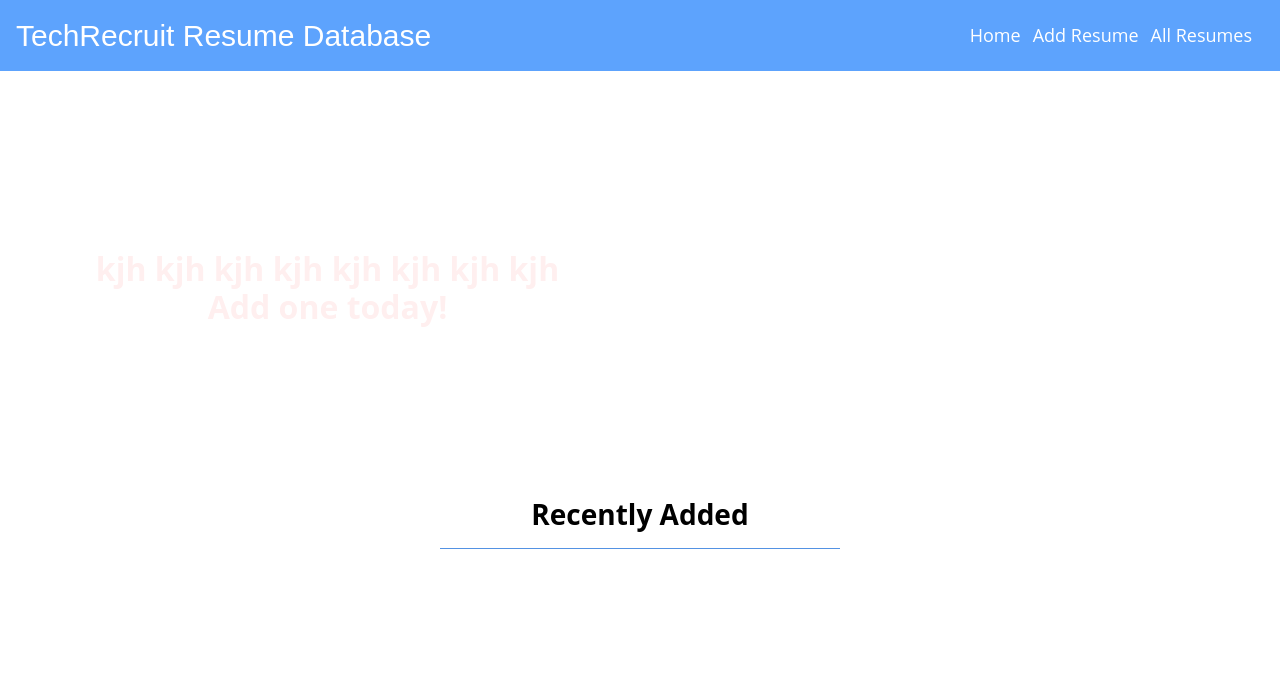
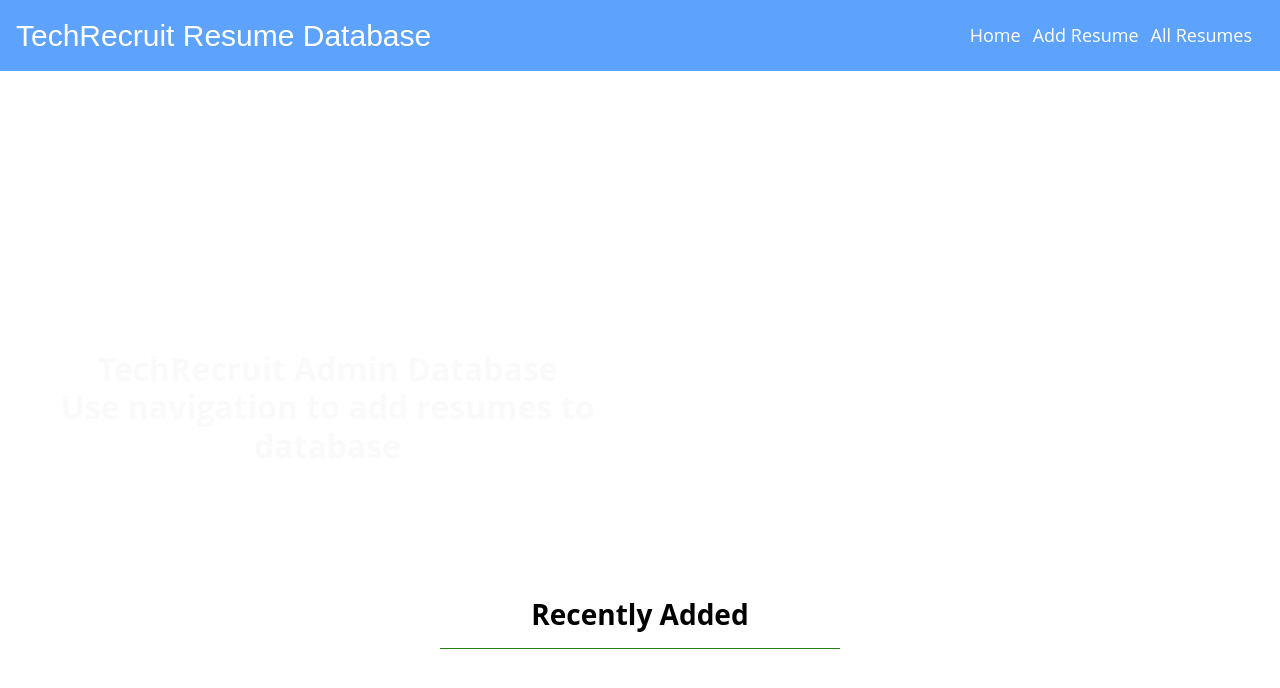
Before and after one commit to Code-Institute-Submissions/Milestone-60, a Flask app: page / in a window 1280 px wide. Shown: the top 688 px of the page. Run offline with Flask 2, Linux system fonts and the light colour scheme; data that the repository does not hold is empty; some libraries are stand-ins or nearby versions.

Commit message:
home page modified and readme file created

```diff
--- a/app.py
+++ b/app.py
@@ -15,14 +15,14 @@ first_pg = 1
 
 @app.route('/')
 def home():
-    recently_added_resumes=mongo.db.resumes.find().sort([("date",-1)]).limit(4)
+    recently_added_resumes=mongo.db.resumes.find().sort([("date",-1)]).limit(3)
     return render_template("home.html", recently_added_resumes=recently_added_resumes)
 
 
 
 @app.route('/INSERT_resume')
 def INSERT_resume():
-    return render_template('INSERT_resume.html', job_title=mongo.db.job_title.find().sort([("job_sector_title", 1)]))
+    return render_template('INSERT_resume.html', job_title=mongo.db.job_title.find().sort([("job_title", 1)]))
 
 
 @app.route('/resumes')
--- a/static/css/style.css
+++ b/static/css/style.css
@@ -30,25 +30,26 @@ body {
 }
 
 /*---------home----------*/
-
-.container-home {
+.main-container {
+    margin-top: 100px;
     height: 450px;
     position: relative;
 }
 
-.header-home {
-    color: #ffefef;
+.main-header {
+    color: #fafafa;
     font-family: 'Open Sans', sans-serif;
+    width: 50%;
+    padding-top: 250px;
     font-size: 20px;
-    padding-top: 250px;
-    width: 50%;
  }
 
- .seperate {
+ .divider {
     width: 400px;
     text-align: center;
-    background-color: #5da3fd;
+    background-color: #269014;
 }
+
 
 @media only screen and (max-width: 430px) {
     .seperate {
@@ -56,19 +57,19 @@ body {
     }
 }
 
+.home_div{
+    border: 1px black solid;
+}
+
 /*---------resumes----------*/
 
 .btn-edit {
-    background: #5da3fd;
-    color: #2eadf7;
     margin: 30px 10px 20px 0 ;
     height: 40px;
     width: 100px;
 }
 
 .btn-del {
-    background: #BE1526;
-    color: #ff2e2e;
     margin: 30px 10px 20px 0;
     height: 40px;
     width: 100px;
--- a/templates/INSERT_resume.html
+++ b/templates/INSERT_resume.html
@@ -15,7 +15,7 @@
             <label for="resumes">Job Sector</label>
             <select class="form-control" name="job_title" id="job_title" required>
                 {% for job_title in job_title %}
-                <option value="{{job_title.job_sector_title}}">{{job_title.job_sector_title}}</option>
+                <option value="{{job_title.job_title}}">{{job_title.job_title}}</option>
                 {% endfor %}
             </select>
         </div>
@@ -41,7 +41,7 @@
         </div>
 
         <div class="text-center">
-            <button class="btn btn-edit" type="submit">Save Resume</button>
+            <button class="btn btn-primary" type="submit">Save Resume</button>
         </div>
 
     </form>
--- a/templates/home.html
+++ b/templates/home.html
@@ -1,20 +1,35 @@
 {% extends 'base.html' %}
 {% block content %}
-<div class="container-fluid container-home">
-    <div class="header-home text-center">
-	    <h2 class="font-weight-bold">kjh kjh kjh kjh kjh kjh kjh kjh <br>Add one today!</h2>
+<div class="main-container container-fluid">
+    <div class="main-header text-center">
+	    <h2 class="font-weight-bold">TechRecruit Admin Database<br>Use navigation to add resumes to database</h2>
     </div>
 </div>
 <div class="container">
-	<h3 class="sub-headers text-center font-weight-bold mt-5">Recently Added</h3>
-	<hr class="seperate mb-4">
-	<div class="boxed ">
+	<h3 class="font-weight-bold mt-5 sub-headers text-center">Recently Added</h3>
+	<hr class="mb-4 divider">
+	<div class="boxed">
 		<div class="row row-cols-1 row-cols-md-3">
 			{% for resume in recently_added_resumes %}
 			<a href="{{url_for('get_resume', resume_id=resume._id)}}">
+				<div class="col mb-4 card-info">
+					<div class="card card-border">
+						{% if not resume.image %}
+						<img src="/static/images/default_image.png" class="card-img-top card-img" alt="...">
+                        {% else %}
+						<img src="{{resume.image}}" class="card-img-top card-img" alt="...">
+                        {% endif %}
+						<div class="card-body">
+							<h5 class="card-title">{{resume.name}}</h5>
+						</div>
+					</div>
+				</div>
 			</a>
 			{% endfor %}
 		</div>
+
 	</div>
 </div>
+
+
 {% endblock %}
--- a/templates/resumes.html
+++ b/templates/resumes.html
@@ -8,7 +8,7 @@
         <form class="form-inline" method="GET">
             <div class="input-group mb-3">
                 <div class="input-group-append">
-                    <button class="btn btn-success ml-3" type="submit">Go</button>
+                    <button class="btn btn-primary ml-3" type="submit">Go</button>
                 </div>
                 <input type="hidden" name="page" value="1">
                 <input class="form-control border-search-bar" type="text" name="search" minlength="3"
```
Also changed, not shown: templates/edit_resume.html (+15 -11 lines), templates/resume.html (+4 -4 lines), README.md (added), static/images/default_image.png.
